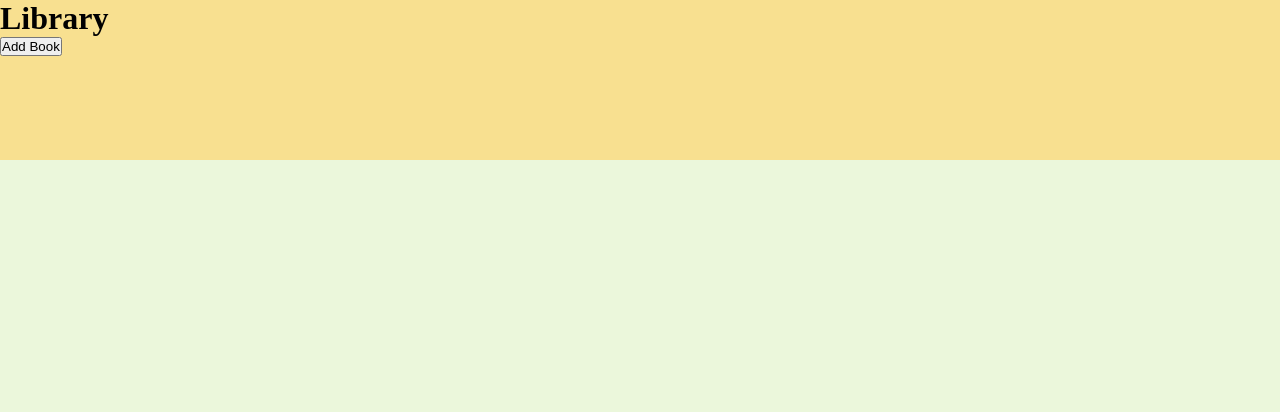
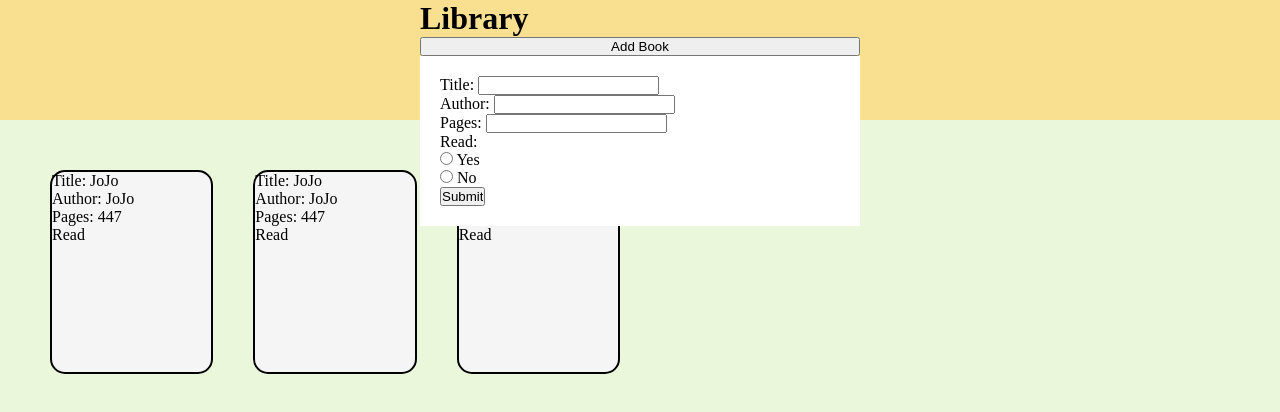
Before and after one commit to minamyooui/library2, a plain HTML site: page index.html in a window 1280 px wide. Both pictures are taken after a click on the button "Add Book". Drawn offline with Linux system fonts and the light colour scheme.

Commit message:
styled cards and fixed form submit behavior

```diff
--- a/index.html
+++ b/index.html
@@ -12,16 +12,16 @@
   <div class="container">
     <div class="head">
       <h1>Library</h1>
-      <button id="addBook">Add Book</button>
+      <button id="openBookForm">Add Book</button>
       <div class="form hideform">
-        <form action="">
+        <form>
+          <div>
+            <label for="title">Title:</label>
+            <input type="text" id="title" required>
+          </div>
           <div>
             <label for="author">Author:</label>
             <input type="text" id="author">
-          </div>
-          <div>
-            <label for="title">Title:</label>
-            <input type="text" id="title">
           </div>
           <div>
             <label for="pages">Pages:</label>
@@ -30,7 +30,7 @@
           <div>
             <p>Read: </p>
             <div>
-              <input type="radio" name="read" id="yes">
+              <input type="radio" name="read" id="yes" required>
               <label for="yes">Yes</label>
             </div>
             <div>
@@ -38,7 +38,7 @@
               <label for="no">No</label>
             </div>
           </div>
-          <button>Add</button>
+          <input type="submit">
         </form>
       </div>
     </div>
--- a/script.js
+++ b/script.js
@@ -1,12 +1,15 @@
 const library = [];
 
-const addBook = document.querySelector('#addBook');
-addBook.addEventListener('click', openBookForm);
-
-for(let i = 0; i < 2; i++) {
+const openBookForm = document.querySelector('#openBookForm');
+openBookForm.addEventListener('click', openForm);
+const form = document.querySelector('form');
+form.addEventListener('submit', addBook);
+for(let i = 0; i < 3; i++) {
   const book = new Book('JoJo', 'JoJo', 447, true);
   addBookToLibrary(book);
 }
+
+displayBooks();
 
 function Book(title, author, pages, read) {
   this.title = title
@@ -19,7 +22,30 @@ function addBookToLibrary(book) {
   library.push(book)
 }
 
+function addBook(e) {
+  const title = document.querySelector('#title').value;
+  const author = document.querySelector('#author').value;
+  const pages = document.querySelector('#pages').value;
+  const read = getReadValue();
+  const book = new Book(title, author, pages, read);
+  addBookToLibrary(book);
+  displayBooks();
+  e.preventDefault();
+}
+
+function getReadValue() {
+  let radios = document.getElementsByName('read');
+  for (let i = 0, length = radios.length; i < length; i++) {
+    if (radios[i].checked) {
+      // do whatever you want with the checked radio
+      return radios[i].id == 'yes' ? true : false;
+      // only one radio can be logically checked, don't check the rest
+    }
+  }
+}
+
 function displayBooks() {
+  clearDisplay();
   const cards =  document.querySelector('.cards');
   library.forEach(book => {
     const card = createCard(book);
@@ -27,21 +53,32 @@ function displayBooks() {
   });
 }
 
-const createCard(book) {
+function  clearDisplay() {
+  const cards =  document.querySelector('.cards');
+  while(cards.firstChild) {
+    cards.removeChild(cards.firstChild);
+  }
+}
+
+function createCard(book) {
   const card = document.createElement('div');
   card.classList.add('card');
   const title = document.createElement('p');
   title.textContent = 'Title: ' + book.title;
   const author = document.createElement('p');
-  author.textContent = 'Author ' + book.author;
+  author.textContent = 'Author: ' + book.author;
   const pages = document.createElement('p');
   pages.textContent = 'Pages: '+ book.pages;
   const read = document.createElement('p');
   read.textContent = book.read ? 'Read' : 'Not Read';
-  card.appendChild
+  card.appendChild(title);
+  card.appendChild(author);
+  card.appendChild(pages);
+  card.appendChild(read);
+  return card;
 }
 
-function openBookForm() {
+function openForm() {
   const form = document.querySelector('.form');
   form.classList.toggle('hideform');
 }
--- a/style.css
+++ b/style.css
@@ -6,16 +6,40 @@
   height: 100vh;
   width: 100vw;
   display: grid;
-  grid-template-rows: 20% 1fr;
+  grid-template-rows: 15% 1fr;
 }
 
 .head {
   background: rgb(248, 224, 144);
+  display: grid;
+  grid-template-rows: 1fr 1fr;
+  justify-content: center;
+  align-items: center;
+  position: relative;
 }
 
 .cards {
   background: rgb(235, 247, 219);
+  display: grid;
+  grid-template-columns: repeat(auto-fill, minmax(150px, 1fr));
+  gap: 40px;
+  padding: 50px;
 }
+
+.card {
+  background: whitesmoke;
+  border: 2px black solid;
+  border-radius: 15px;
+  height: 200px;
+
+}
+.form {
+  width: 400px;
+  background: white;
+  margin: auto;
+  padding: 20px;
+}
+
 .hideform {
   display: none;
 }
```
